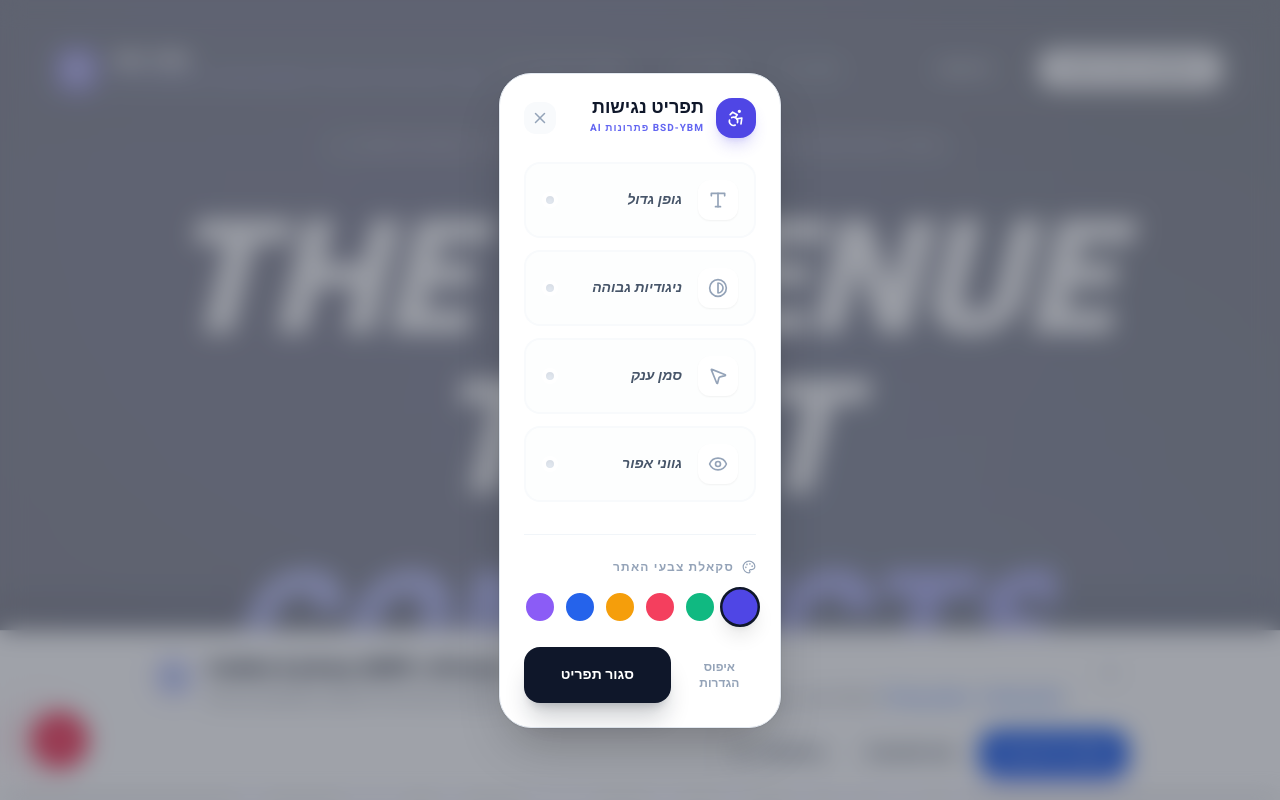
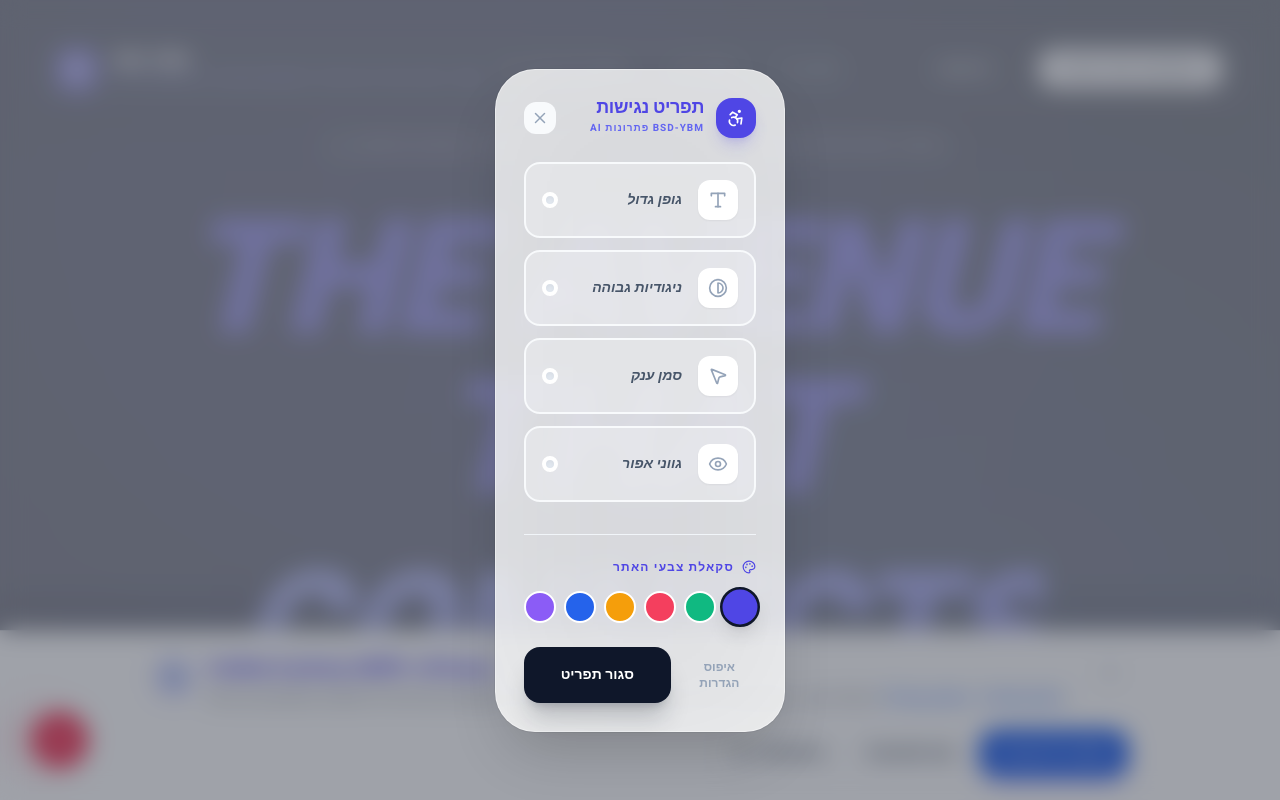
Before and after one commit to sysybu-hash/bsd-ybm, a Next.js app: page / in a window 1280 px wide. Both pictures are taken after a click on the button 60 px from the left and 740 px from the top of the page. Shown: the top 800 px of the page. Built offline with nearby package versions, Linux system fonts and the light colour scheme; no server answers.

Commit message:
style: finalize stunning left-side dock and strict heading color sync

```diff
--- a/app/globals.css
+++ b/app/globals.css
@@ -16,9 +16,9 @@
 /* ─────────────────────────────────────────
    DESIGN TOKENS v2 — BSD-YBM BSD-YBM
 ───────────────────────────────────────── */
-h1, h2, h3, h4 {
-  color: var(--primary-brand);
-  transition: color 0.3s ease;
+h1, h2, h3, h4, h5, h6, .heading-primary {
+  color: var(--primary-brand) !important;
+  transition: color 0.5s cubic-bezier(0.16, 1, 0.3, 1);
 }
 
 :root {
@@ -41,7 +41,7 @@ h1, h2, h3, h4 {
   --surface-dark: #020617;
 
   /* Text */
-  --heading-color: #0f172a;
+  --heading-color: var(--primary-brand);
   --body-color: #334155;
   --muted-color: #64748b;
 
@@ -251,8 +251,9 @@ h1, h2, h3, h4 {
   fieldset { min-width: 0; }
 
   h1, h2, h3, h4, h5, h6 {
-    color: var(--heading-color);
+    color: var(--primary-brand);
     line-height: 1.2;
+    letter-spacing: -0.02em;
   }
 
   ::selection {
--- a/components/AccessibilityMenu.tsx
+++ b/components/AccessibilityMenu.tsx
@@ -54,7 +54,7 @@ export default function AccessibilityMenu({ dock = false }: { dock?: boolean })
   ];
 
   const MenuContent = (
-    <div className={`${dock ? "absolute top-0 right-14 w-[320px]" : "w-full max-w-sm"} rounded-[2rem] border border-slate-200 bg-white p-6 shadow-2xl ring-1 ring-black/5 animate-in fade-in slide-in-from-right-4 duration-300 z-[350]`}>
+    <div className={`${dock ? "absolute top-0 left-16 w-[340px]" : "w-full max-w-sm"} rounded-[2.5rem] border border-white/40 bg-white/80 p-7 shadow-[0_30px_60px_-15px_rgba(0,0,0,0.2)] backdrop-blur-3xl ring-1 ring-black/5 animate-in fade-in slide-in-from-left-6 duration-500 z-[350]`}>
       <div className="flex items-center justify-between mb-6">
         <div className="flex items-center gap-3">
           <div className="flex h-10 w-10 items-center justify-center rounded-2xl bg-indigo-600 text-white shadow-lg shadow-indigo-600/20">
@@ -147,12 +147,12 @@ export default function AccessibilityMenu({ dock = false }: { dock?: boolean })
       <div className="relative" dir="rtl">
         <button
           onClick={toggleOpen}
-          className={`group flex h-11 w-11 items-center justify-center rounded-xl transition-all ${
-            isOpen ? "bg-[var(--primary-brand,#4f46e5)] text-white shadow-lg shadow-black/10" : "bg-slate-100 text-slate-500 hover:bg-slate-200"
+          className={`group flex h-12 w-12 items-center justify-center rounded-2xl transition-all duration-300 ${
+            isOpen ? "bg-[var(--primary-brand,#4f46e5)] text-white shadow-[0_0_20px_var(--primary-brand)] scale-110" : "bg-white/50 text-slate-500 hover:bg-white hover:text-[var(--primary-brand)] hover:shadow-xl"
           }`}
           title="תפריט נגישות"
         >
-          <Accessibility size={20} className={isOpen ? "animate-pulse" : "group-hover:scale-110 transition-transform"} />
+          <Accessibility size={22} className={isOpen ? "animate-spin-[duration:3s]" : "group-hover:scale-110 transition-transform"} />
         </button>
 
         {isOpen && MenuContent}
--- a/components/DashboardBottomDock.tsx
+++ b/components/DashboardBottomDock.tsx
@@ -8,23 +8,24 @@ import { Zap, Brain } from "lucide-react";
 export default function DashboardBottomDock({ orgId = "" }: { orgId?: string }) {
   return (
     <div
-      className="fixed right-0 top-1/2 z-[300] -translate-y-1/2 flex flex-col items-center justify-center pr-2"
+      className="fixed left-0 top-1/2 z-[300] -translate-y-1/2 flex flex-col items-center justify-center pl-4"
       aria-label="מרכז כלי עבודה BSD-YBM פתרונות AI"
     >
-      <div className="flex flex-col items-center gap-4 rounded-2xl border border-gray-200 bg-white/90 p-2 shadow-2xl backdrop-blur-xl ring-1 ring-black/5">
+      <div className="flex flex-col items-center gap-6 rounded-[3rem] border border-white/30 bg-white/40 p-3.5 shadow-[0_25px_60px_rgba(0,0,0,0.15)] backdrop-blur-3xl ring-1 ring-white/50 group/dock">
 
         {/* ACCESSIBILITY */}
         <AccessibilityMenu dock />
 
-        <div className="h-px w-6 bg-gray-200" />
+        <div className="h-px w-8 bg-black/10 mx-auto" />
 
         {/* QUICK AI SCANNER */}
         <Link
           href="/dashboard/ai"
-          className="flex h-11 w-11 items-center justify-center rounded-xl bg-[var(--primary-brand,#8b5cf6)] text-white shadow-lg shadow-black/10 hover:translate-x-[-4px] active:scale-95 transition-all"
+          className="group/btn relative flex h-14 w-14 items-center justify-center rounded-[1.5rem] bg-[var(--primary-brand,#4f46e5)] text-white shadow-2xl transition-all duration-500 hover:scale-110 hover:shadow-[0_0_30px_var(--primary-brand)] hover:-rotate-6 active:scale-90 overflow-hidden"
           title="אשף סריקה"
         >
-          <Zap size={20} />
+          <div className="absolute inset-0 bg-gradient-to-br from-white/20 to-transparent opacity-0 group-hover/btn:opacity-100 transition-opacity" />
+          <Zap size={24} className="relative z-10 drop-shadow-[0_0_8px_rgba(255,255,255,0.8)]" />
         </Link>
 
         {/* UNIFIED AI ASSISTANT LAYER */}
@@ -34,3 +35,5 @@ export default function DashboardBottomDock({ orgId = "" }: { orgId?: string })
     </div>
   );
 }
+  );
+}
--- a/components/DashboardUnifiedAi.tsx
+++ b/components/DashboardUnifiedAi.tsx
@@ -179,15 +179,16 @@ export default function DashboardUnifiedAi({ orgId }: Props) {
       <button
         type="button"
         onClick={() => setOpen((v) => !v)}
-        className={`flex h-11 w-11 items-center justify-center rounded-xl transition-all ${
-           open ? "bg-[var(--primary-brand,#4f46e5)] text-white shadow-lg" : "bg-slate-100 text-slate-500 hover:bg-slate-200"
+        className={`relative group/aibtn flex h-14 w-14 items-center justify-center rounded-[1.5rem] transition-all duration-500 shadow-xl overflow-hidden ${
+           open ? "bg-[var(--primary-brand,#4f46e5)] text-white scale-110 ring-4 ring-[var(--primary-brand)]/20 shadow-[0_0_30px_var(--primary-brand)]" : "bg-white/50 text-slate-500 hover:bg-white hover:text-[var(--primary-brand)] hover:shadow-2xl hover:scale-105"
         }`}
       >
-        {open ? <X size={20} /> : <Brain size={20} />}
+        <div className="absolute inset-0 bg-gradient-to-tr from-[var(--primary-brand)]/20 to-transparent pointer-events-none opacity-0 group-hover/aibtn:opacity-100 transition-opacity" />
+        {open ? <X size={24} /> : <Brain size={24} className="group-hover/aibtn:rotate-12 transition-transform" />}
       </button>
 
       {open && (
-        <div className="absolute top-0 right-14 w-80 z-[220]">
+        <div className="absolute top-0 left-16 w-80 z-[220] animate-in fade-in slide-in-from-left-6 duration-500">
           <div className="overflow-hidden rounded-2xl border border-gray-200 bg-white shadow-2xl">
             <div className="flex items-center justify-between gap-2 border-b border-gray-200 bg-gray-50 px-3 py-2.5">
               <div className="flex items-center gap-2 text-xs font-black text-gray-900">
```
